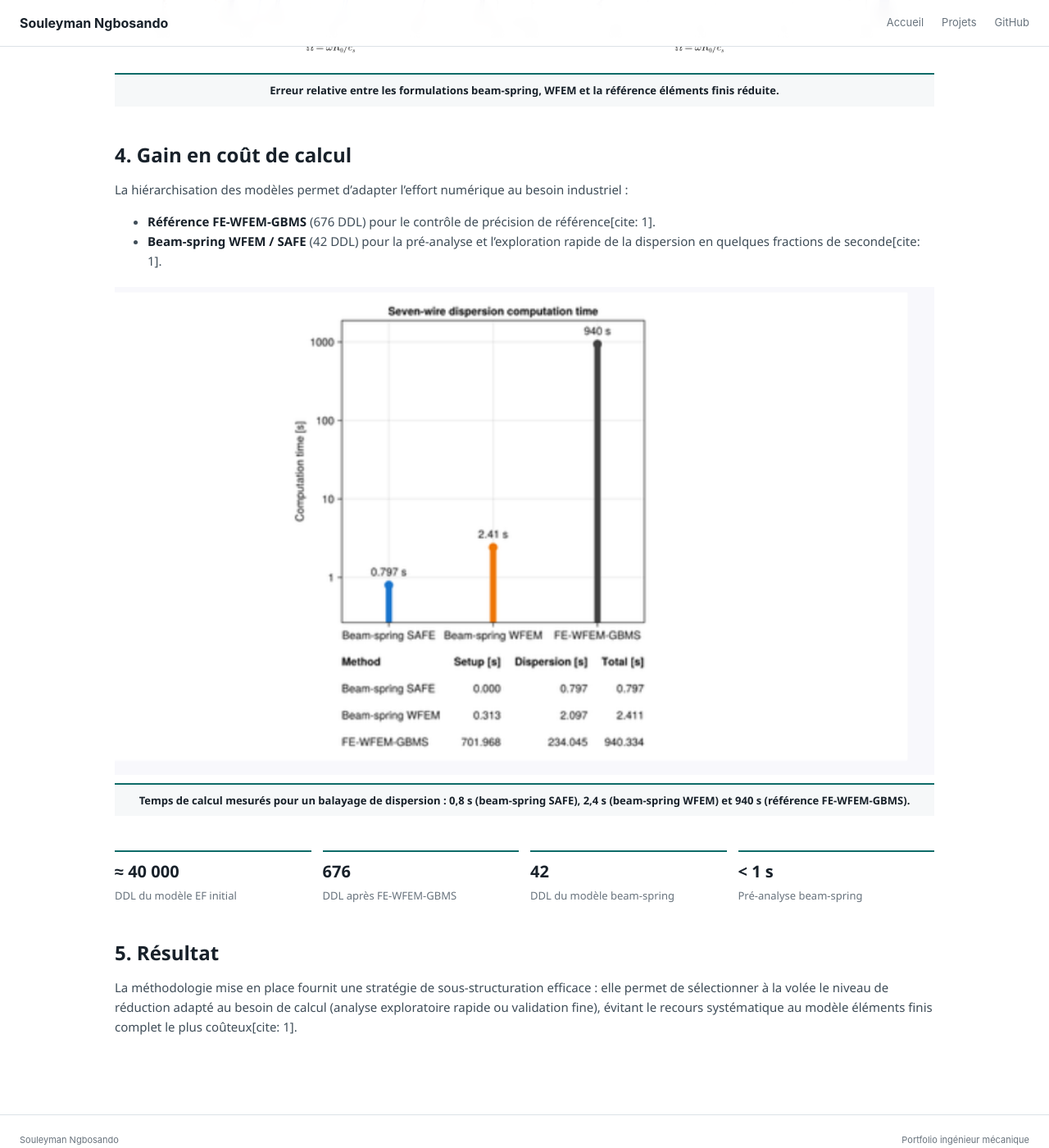
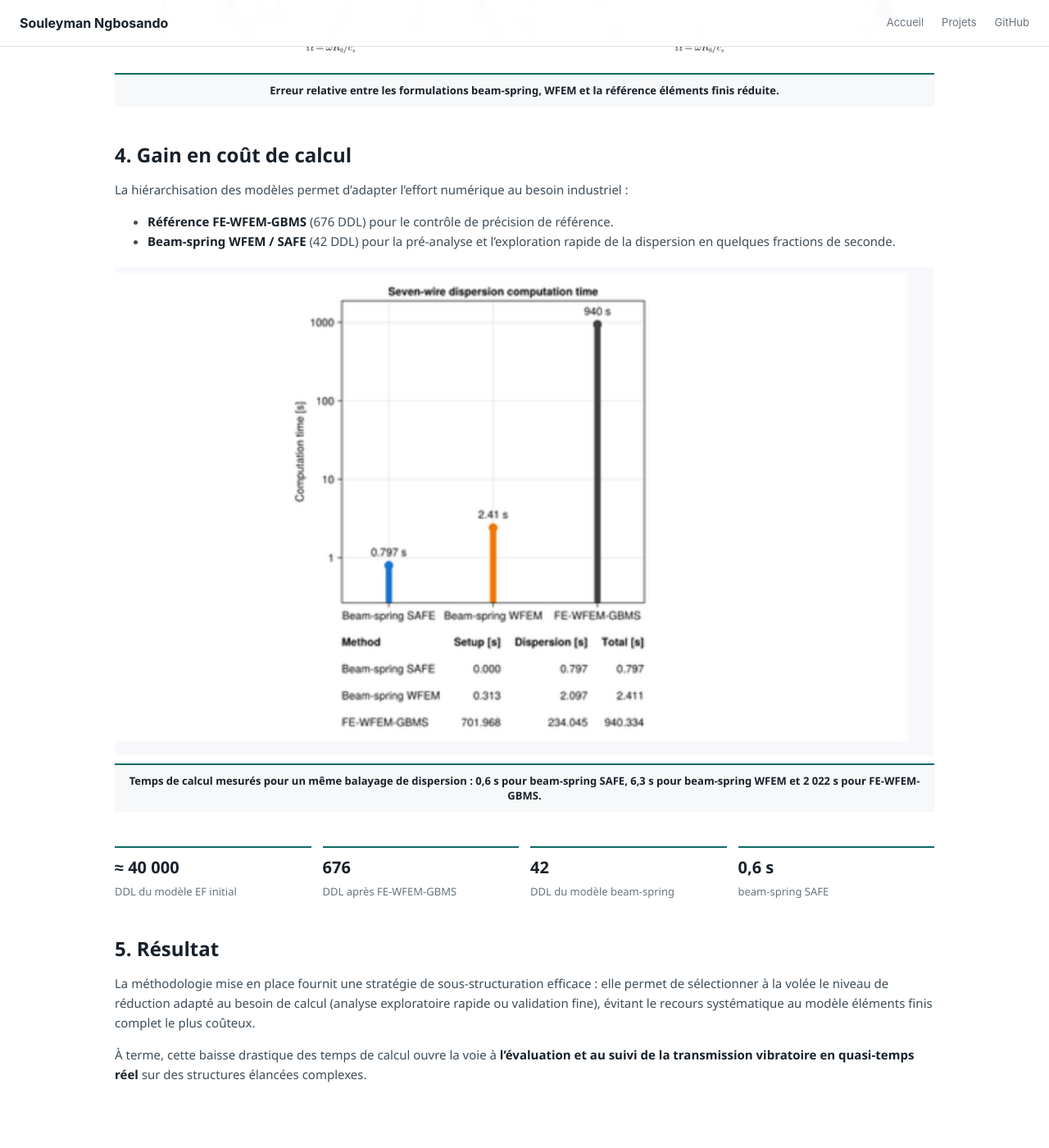
Before and after one commit to Ngbosando/Ngbosando.github.io, a Jekyll site: the page built from _projects/seven-wire-cable/index.md, in a window 1280 px wide and 1400 px high, scrolled down 2309 px. Shown: the whole window at 82% size. Built offline with Jekyll 4.4.1, drawn with Linux system fonts in a browser that asks for light colours; some of the changed text lies outside the part shown.

Commit message:
Update index.md

```diff
--- a/_projects/seven-wire-cable/index.md
+++ b/_projects/seven-wire-cable/index.md
@@ -8,7 +8,7 @@ main-image: /assets/images/cable-3d.png
 permalink: /projects/seven-wire-cable/
 ---
 
-<div class="project-intro"><b>Objectif :</b><span>Exploiter des sous-structures et des modèles réduits pour obtenir rapidement les indicateurs de dispersion d’un toron à 7 brins hélicoïdaux, tout en conservant la fidélité dynamique requise pour comparer les formulations de calcul.</span></div>
+<div class="project-intro"><b>Objectif :</b><span>Exploiter des sous-structures et des modèles réduits pour obtenir rapidement les indicateurs de dispersion d’un toron à 7 brins hélicoïdaux, afin d'adapter la fidélité dynamique requise et de viser l'étude de la transmission vibratoire en quasi-temps réel.</span></div>
 
 ## 1. Problème étudié
 
@@ -61,21 +61,23 @@ Les branches de dispersion constituent l’indicateur principal pour comparer le
 ## 4. Gain en coût de calcul
 
 La hiérarchisation des modèles permet d'adapter l'effort numérique au besoin industriel :
-* **Référence FE-WFEM-GBMS** (676 DDL) pour le contrôle de précision de référence[cite: 1].
-* **Beam-spring WFEM / SAFE** (42 DDL) pour la pré-analyse et l'exploration rapide de la dispersion en quelques fractions de seconde[cite: 1].
+* **Référence FE-WFEM-GBMS** (676 DDL) pour le contrôle de précision de référence.
+* **Beam-spring WFEM / SAFE** (42 DDL) pour la pré-analyse et l’exploration rapide de la dispersion en quelques fractions de seconde.
 
 <figure class="figure-wide technical-figure single-figure">
   <a href="{{ '/assets/images/cable-time.png' | relative_url }}"><img src="{{ '/assets/images/cable-time.png' | relative_url }}" alt="Comparaison des temps de calcul des modèles du câble"></a>
-  <figcaption>Temps de calcul mesurés pour un balayage de dispersion : 0,8 s (beam-spring SAFE), 2,4 s (beam-spring WFEM) et 940 s (référence FE-WFEM-GBMS).</figcaption>
+  <figcaption>Temps de calcul mesurés pour un même balayage de dispersion : 0,6 s pour beam-spring SAFE, 6,3 s pour beam-spring WFEM et 2 022 s pour FE-WFEM-GBMS.</figcaption>
 </figure>
 
 <div class="metric-strip">
   <div><b>≈ 40 000</b><span>DDL du modèle EF initial</span></div>
   <div><b>676</b><span>DDL après FE-WFEM-GBMS</span></div>
   <div><b>42</b><span>DDL du modèle beam-spring</span></div>
-  <div><b>< 1 s</b><span>Pré-analyse beam-spring</span></div>
+  <div><b>0,6 s</b><span>beam-spring SAFE</span></div>
 </div>
 
 ## 5. Résultat
 
-La méthodologie mise en place fournit une stratégie de sous-structuration efficace : elle permet de sélectionner à la volée le niveau de réduction adapté au besoin de calcul (analyse exploratoire rapide ou validation fine), évitant le recours systématique au modèle éléments finis complet le plus coûteux[cite: 1].
+La méthodologie mise en place fournit une stratégie de sous-structuration efficace : elle permet de sélectionner à la volée le niveau de réduction adapté au besoin de calcul (analyse exploratoire rapide ou validation fine), évitant le recours systématique au modèle éléments finis complet le plus coûteux.
+
+À terme, cette baisse drastique des temps de calcul ouvre la voie à **l'évaluation et au suivi de la transmission vibratoire en quasi-temps réel** sur des structures élancées complexes.
```
